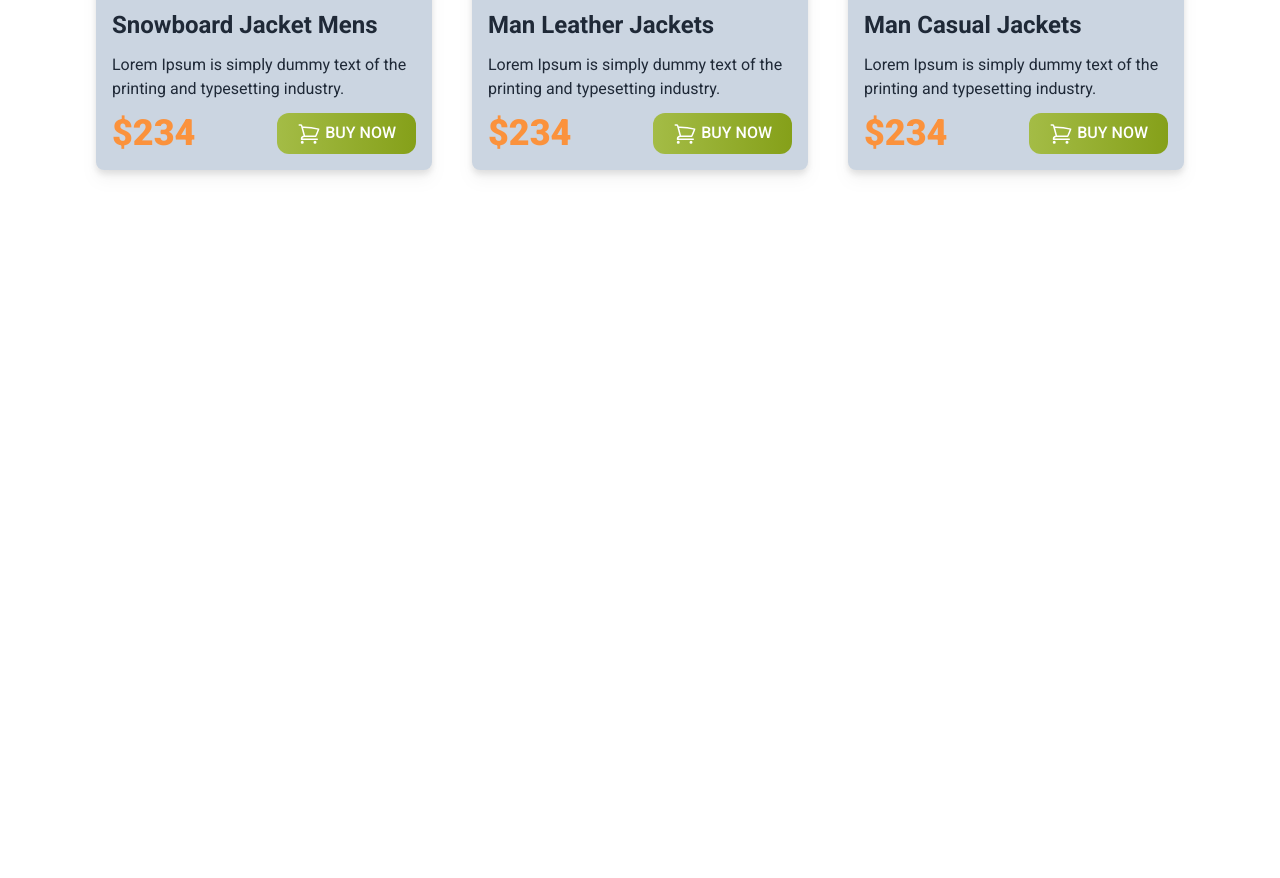
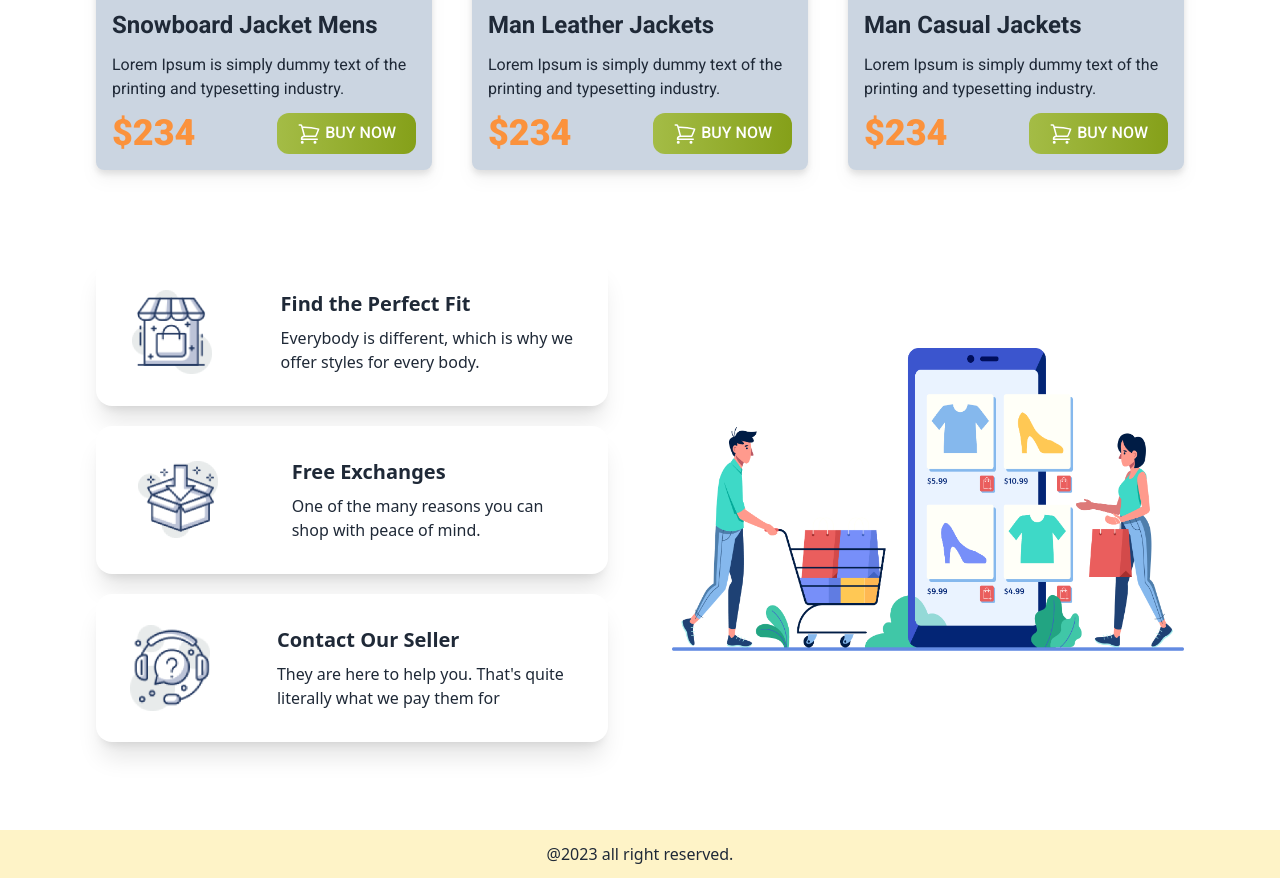
Before and after one commit to mr-tnmy-srkr/penguin-fashion-by-tailwind, a plain HTML site: page index.html in a window 1280 px wide. Shown: the part 1648-2526 px from the top of the page. Before the commit the page ends 1914 px from the top, so only its background shows below. Drawn offline with nearby package versions, Linux system fonts and the light colour scheme.

Commit message:
last portion added

```diff
--- a/index.html
+++ b/index.html
@@ -5,6 +5,7 @@
     <meta charset="UTF-8">
     <meta name="viewport" content="width=device-width, initial-scale=1.0">
     <title>Penguin Fashion</title>
+    <link rel="shortcut icon" href="./icons/apple-icon-76x76.png" type="image/x-icon">
     <link href="https://cdn.jsdelivr.net/npm/daisyui@3.3.1/dist/full.css" rel="stylesheet" type="text/css" />
     <script src="https://cdn.tailwindcss.com"></script>
     <!-- google fonts: Bebas Neue and Roboto -->
@@ -245,9 +246,52 @@
                     </div>
                 </div>
             </section>
+
+            <!-- last section -->
+            <section class="my-10">
+                <div class="flex items-center gap-16">
+                    <div class=" flex flex-col flex-1 gap-5">
+                        <div class="card card-side bg-base-100 shadow-xl">
+                            <figure class="w-1/2"><img class="w-20" src="./icons/house.png" alt="" /></figure>
+                            <div class="card-body">
+                                <h2 class="card-title font-bold">Find the Perfect Fit</h2>
+                                <p >Everybody is different, which is why we
+
+                                    offer styles for every body.</p>
+
+                            </div>
+                        </div>
+                        <div class="card card-side bg-base-100 shadow-xl">
+                            <figure class="w-1/2"><img class="w-20" src="./icons/box.png" alt="Movie" /></figure>
+                            <div class="card-body">
+                                <h2 class="card-title font-bold">Free Exchanges
+                                </h2>
+                                <p>One of the many reasons you can shop
+
+                                    with peace of mind.</p>
+
+                            </div>
+                        </div>
+                        <div class="card card-side bg-base-100 shadow-xl">
+                            <figure class="w-1/2"><img class="w-20" src="./icons/question.png" alt="Movie" /></figure>
+                            <div class="card-body">
+                                <h2 class="card-title font-bold">Contact Our Seller
+                                </h2>
+                                <p>They are here to help you. That's quite
+
+                                    literally what we pay them for</p>
+
+                            </div>
+                        </div>
+                    </div>
+                    <div class="flex-1">
+                        <img src="./images/shopping.png" alt="">
+                    </div>
+                </div>
+            </section>
     </main>
-    <footer>
-
+    <footer class="bg-amber-100 h-12 text-center grid items-center ">
+<p class="">@2023 all right reserved.</p>
     </footer>
 </body>
 
```
Also changed, not shown: indexd.html (deleted, +0 -19 lines), icons/apple-icon-76x76.png (added).
